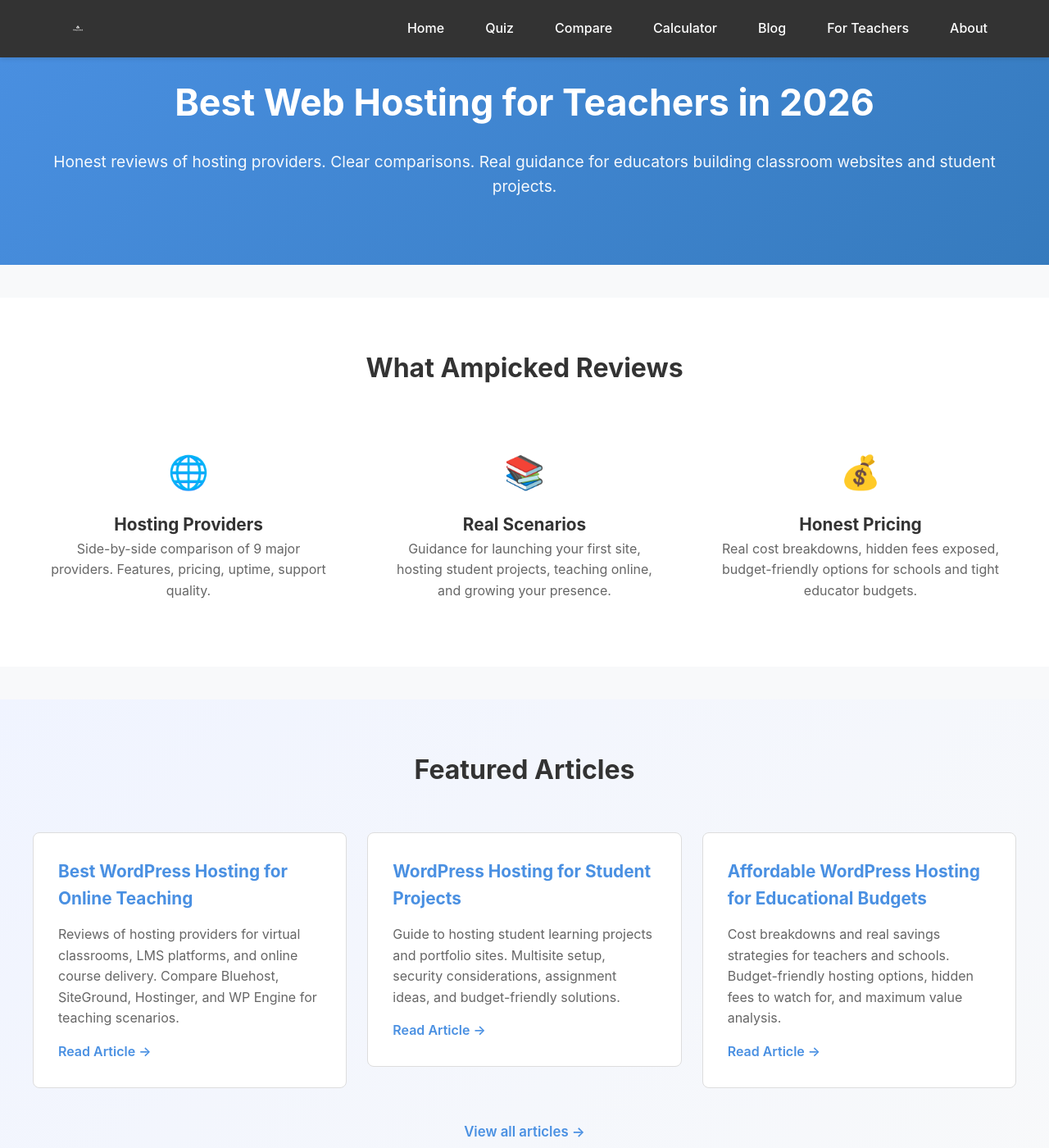
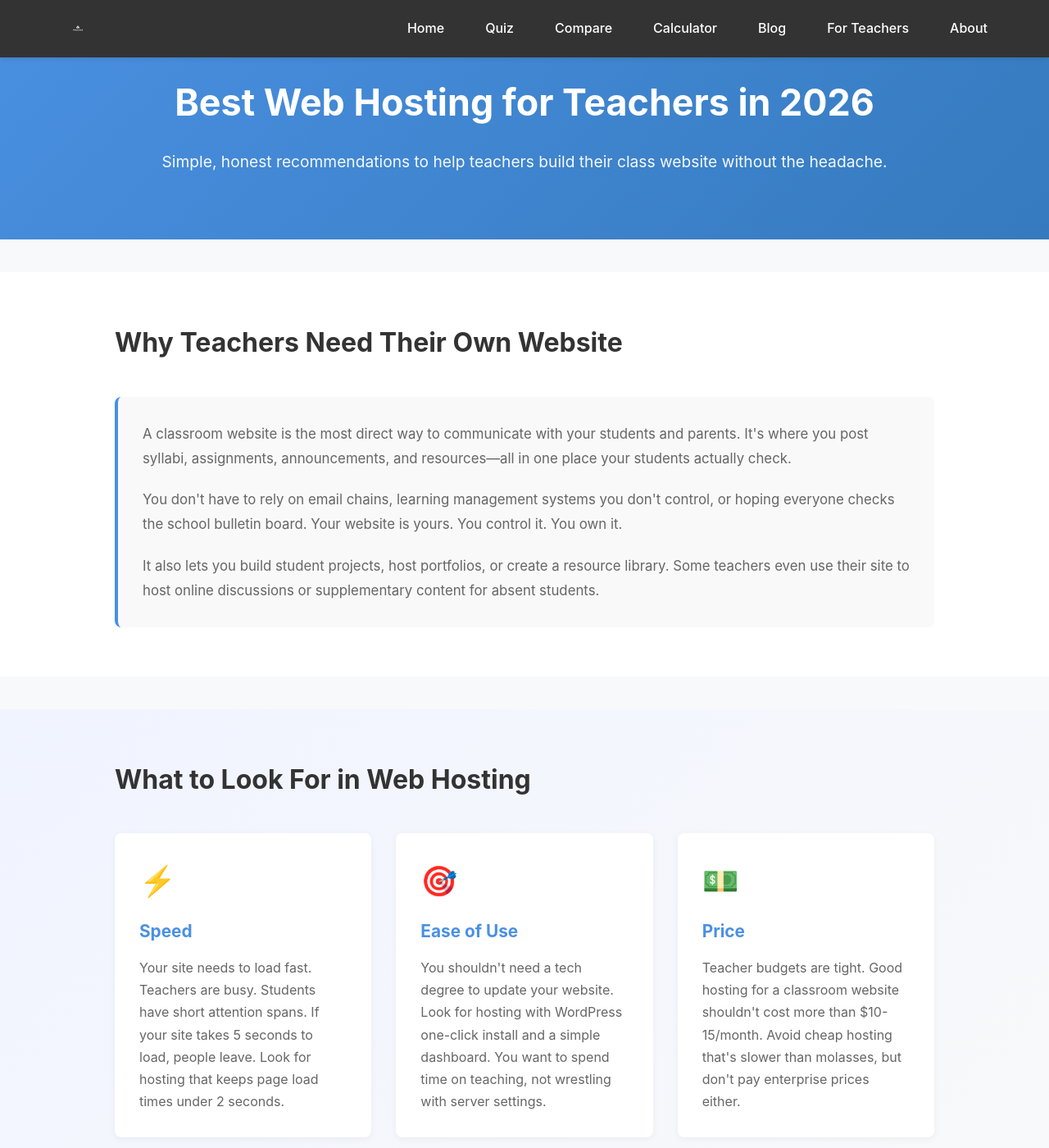
Before and after one commit to PetsUnpluggedArt/ampicked.github.io, a Jekyll site: the page built from index.md, in a window 1280 px wide and 1400 px high. Shown: the whole window at 82% size. Built offline with Jekyll 4.4.1, drawn with Linux system fonts in a browser that asks for light colours; some of the changed text lies outside the part shown.

Commit message:
Update index.md

```diff
--- a/index.md
+++ b/index.md
@@ -1,124 +1,104 @@
 ---
 layout: default
 title: Best Web Hosting for Teachers in 2026 - Ampicked
-description: Honest reviews and comparisons of web hosting for teachers and educators. Find reliable WordPress hosting for classroom websites, student projects, and online teaching.
-keywords: best hosting for teachers, WordPress hosting, teacher website hosting, education hosting
+description: Simple, honest web hosting recommendations for teachers. Find reliable hosting to build your classroom website without the hassle.
+keywords: best hosting for teachers, WordPress hosting, teacher website hosting
 permalink: /
 ---
 
-<!-- HERO: Simple, direct headline -->
+<!-- HERO -->
 <div style="background: linear-gradient(135deg, #4a90e2 0%, #357abd 100%); padding: 80px 20px; margin: -60px -20px 40px -20px; text-align: center; color: white;">
   <div style="max-width: 1200px; margin: 0 auto;">
     <h1 style="font-size: 2.8em; margin: 0 0 20px 0; font-weight: 700;">Best Web Hosting for Teachers in 2026</h1>
-    <p style="font-size: 1.2em; margin: 0; opacity: 0.95;">Honest reviews of hosting providers. Clear comparisons. Real guidance for educators building classroom websites and student projects.</p>
+    <p style="font-size: 1.2em; margin: 0; opacity: 0.95;">Simple, honest recommendations to help teachers build their class website without the headache.</p>
   </div>
 </div>
 
-<!-- What We Review -->
+<!-- Section 1: Why Teachers Need Their Own Website -->
 <div style="background: white; padding: 60px 20px; margin: 0 -20px 40px -20px;">
-  <div style="max-width: 1200px; margin: 0 auto;">
-    <h2 style="text-align: center; color: #333; font-size: 2em; margin-bottom: 50px;">What Ampicked Reviews</h2>
+  <div style="max-width: 1000px; margin: 0 auto;">
+    <h2 style="color: #333; font-size: 2em; margin-bottom: 40px;">Why Teachers Need Their Own Website</h2>
 
-    <div style="display: grid; grid-template-columns: repeat(auto-fit, minmax(280px, 1fr)); gap: 30px;">
-      <div style="text-align: center; padding: 20px;">
-        <div style="font-size: 40px; margin-bottom: 15px;">🌐</div>
-        <h3 style="color: #333; font-size: 1.3em;">Hosting Providers</h3>
-        <p style="color: #666;">Side-by-side comparison of 9 major providers. Features, pricing, uptime, support quality.</p>
+    <div style="background: #f9f9f9; border-left: 4px solid #4a90e2; padding: 30px; border-radius: 8px; line-height: 1.8;">
+      <p style="color: #666; font-size: 1.05em; margin-bottom: 20px;">A classroom website is the most direct way to communicate with your students and parents. It's where you post syllabi, assignments, announcements, and resources—all in one place your students actually check.</p>
+
+      <p style="color: #666; font-size: 1.05em; margin-bottom: 20px;">You don't have to rely on email chains, learning management systems you don't control, or hoping everyone checks the school bulletin board. Your website is yours. You control it. You own it.</p>
+
+      <p style="color: #666; font-size: 1.05em; margin-bottom: 0;">It also lets you build student projects, host portfolios, or create a resource library. Some teachers even use their site to host online discussions or supplementary content for absent students.</p>
+    </div>
+  </div>
+</div>
+
+<!-- Section 2: What to Look For -->
+<div style="background: linear-gradient(135deg, #f0f4ff 0%, #f8f9fa 100%); padding: 60px 20px; margin: 0 -20px 40px -20px;">
+  <div style="max-width: 1000px; margin: 0 auto;">
+    <h2 style="color: #333; font-size: 2em; margin-bottom: 40px;">What to Look For in Web Hosting</h2>
+
+    <div style="display: grid; grid-template-columns: repeat(auto-fit, minmax(300px, 1fr)); gap: 30px;">
+      <div style="background: white; padding: 30px; border-radius: 8px; box-shadow: 0 2px 8px rgba(0,0,0,0.05);">
+        <div style="font-size: 36px; margin-bottom: 15px;">⚡</div>
+        <h3 style="color: #4a90e2; font-size: 1.3em; margin: 0 0 15px 0;">Speed</h3>
+        <p style="color: #666; line-height: 1.7;">Your site needs to load fast. Teachers are busy. Students have short attention spans. If your site takes 5 seconds to load, people leave. Look for hosting that keeps page load times under 2 seconds.</p>
       </div>
 
-      <div style="text-align: center; padding: 20px;">
-        <div style="font-size: 40px; margin-bottom: 15px;">📚</div>
-        <h3 style="color: #333; font-size: 1.3em;">Real Scenarios</h3>
-        <p style="color: #666;">Guidance for launching your first site, hosting student projects, teaching online, and growing your presence.</p>
+      <div style="background: white; padding: 30px; border-radius: 8px; box-shadow: 0 2px 8px rgba(0,0,0,0.05);">
+        <div style="font-size: 36px; margin-bottom: 15px;">🎯</div>
+        <h3 style="color: #4a90e2; font-size: 1.3em; margin: 0 0 15px 0;">Ease of Use</h3>
+        <p style="color: #666; line-height: 1.7;">You shouldn't need a tech degree to update your website. Look for hosting with WordPress one-click install and a simple dashboard. You want to spend time on teaching, not wrestling with server settings.</p>
       </div>
 
-      <div style="text-align: center; padding: 20px;">
-        <div style="font-size: 40px; margin-bottom: 15px;">💰</div>
-        <h3 style="color: #333; font-size: 1.3em;">Honest Pricing</h3>
-        <p style="color: #666;">Real cost breakdowns, hidden fees exposed, budget-friendly options for schools and tight educator budgets.</p>
+      <div style="background: white; padding: 30px; border-radius: 8px; box-shadow: 0 2px 8px rgba(0,0,0,0.05);">
+        <div style="font-size: 36px; margin-bottom: 15px;">💵</div>
+        <h3 style="color: #4a90e2; font-size: 1.3em; margin: 0 0 15px 0;">Price</h3>
+        <p style="color: #666; line-height: 1.7;">Teacher budgets are tight. Good hosting for a classroom website shouldn't cost more than $10-15/month. Avoid cheap hosting that's slower than molasses, but don't pay enterprise prices either.</p>
       </div>
     </div>
   </div>
 </div>
 
-<!-- Featured Articles -->
-<div style="background: linear-gradient(135deg, #f0f4ff 0%, #f8f9fa 100%); padding: 60px 20px; margin: 0 -20px 40px -20px; border-bottom: 2px solid #dee2e6;">
-  <div style="max-width: 1200px; margin: 0 auto;">
-    <h2 style="text-align: center; color: #333; font-size: 2em; margin-bottom: 50px;">Featured Articles</h2>
+<!-- Section 3: Top 3 Hosts -->
+<div style="background: white; padding: 60px 20px; margin: 0 -20px 40px -20px;">
+  <div style="max-width: 1000px; margin: 0 auto;">
+    <h2 style="color: #333; font-size: 2em; margin-bottom: 40px;">Our Top 3 Recommended Hosts for Teachers</h2>
 
-    <div style="display: grid; grid-template-columns: repeat(auto-fit, minmax(300px, 1fr)); gap: 25px;">
-      <a href="/blog/best-hosting-online-teaching/" style="text-decoration: none; color: inherit;">
-        <div style="background: white; border: 1px solid #ddd; border-radius: 8px; padding: 30px; transition: box-shadow 0.3s, transform 0.3s; cursor: pointer;" onmouseover="this.style.boxShadow='0 8px 20px rgba(0,0,0,0.12)'; this.style.transform='translateY(-4px)'" onmouseout="this.style.boxShadow='none'; this.style.transform='none'">
-          <h3 style="margin-top: 0; color: #4a90e2; font-size: 1.3em;">Best WordPress Hosting for Online Teaching</h3>
-          <p style="color: #666; margin: 15px 0; line-height: 1.6;">Reviews of hosting providers for virtual classrooms, LMS platforms, and online course delivery. Compare Bluehost, SiteGround, Hostinger, and WP Engine for teaching scenarios.</p>
-          <div style="color: #4a90e2; font-weight: 600;">Read Article →</div>
-        </div>
-      </a>
+    <div style="display: grid; grid-template-columns: 1fr; gap: 30px;">
 
-      <a href="/blog/wordpress-hosting-student-projects/" style="text-decoration: none; color: inherit;">
-        <div style="background: white; border: 1px solid #ddd; border-radius: 8px; padding: 30px; transition: box-shadow 0.3s, transform 0.3s; cursor: pointer;" onmouseover="this.style.boxShadow='0 8px 20px rgba(0,0,0,0.12)'; this.style.transform='translateY(-4px)'" onmouseout="this.style.boxShadow='none'; this.style.transform='none'">
-          <h3 style="margin-top: 0; color: #4a90e2; font-size: 1.3em;">WordPress Hosting for Student Projects</h3>
-          <p style="color: #666; margin: 15px 0; line-height: 1.6;">Guide to hosting student learning projects and portfolio sites. Multisite setup, security considerations, assignment ideas, and budget-friendly solutions.</p>
-          <div style="color: #4a90e2; font-weight: 600;">Read Article →</div>
-        </div>
-      </a>
+      <!-- Host 1 -->
+      <div style="background: #f9f9f9; border-left: 6px solid #28a745; padding: 35px; border-radius: 8px;">
+        <h3 style="color: #333; font-size: 1.5em; margin: 0 0 15px 0;">1. SiteGround</h3>
+        <p style="color: #666; font-size: 1.05em; line-height: 1.7; margin-bottom: 15px;">Best for most teachers. SiteGround is fast, reliable, and their support team actually answers the phone. They include WordPress pre-installed and their dashboard is teacher-friendly. Around $12/month for a classroom site.</p>
+        <p style="color: #666; font-size: 0.95em; margin: 0;"><strong>Why teachers like it:</strong> Speed is excellent. Support is responsive. No surprises when your site gets more traffic.</p>
+      </div>
 
-      <a href="/blog/affordable-hosting-educational-budgets/" style="text-decoration: none; color: inherit;">
-        <div style="background: white; border: 1px solid #ddd; border-radius: 8px; padding: 30px; transition: box-shadow 0.3s, transform 0.3s; cursor: pointer;" onmouseover="this.style.boxShadow='0 8px 20px rgba(0,0,0,0.12)'; this.style.transform='translateY(-4px)'" onmouseout="this.style.boxShadow='none'; this.style.transform='none'">
-          <h3 style="margin-top: 0; color: #4a90e2; font-size: 1.3em;">Affordable WordPress Hosting for Educational Budgets</h3>
-          <p style="color: #666; margin: 15px 0; line-height: 1.6;">Cost breakdowns and real savings strategies for teachers and schools. Budget-friendly hosting options, hidden fees to watch for, and maximum value analysis.</p>
-          <div style="color: #4a90e2; font-weight: 600;">Read Article →</div>
-        </div>
-      </a>
+      <!-- Host 2 -->
+      <div style="background: #f9f9f9; border-left: 6px solid #0066cc; padding: 35px; border-radius: 8px;">
+        <h3 style="color: #333; font-size: 1.5em; margin: 0 0 15px 0;">2. Hostinger</h3>
+        <p style="color: #666; font-size: 1.05em; line-height: 1.7; margin-bottom: 15px;">Best value. Hostinger is the most affordable option without sacrificing quality. Their interface is clean and simple. Good speed. Solid support. Around $6-8/month if you pay annually.</p>
+        <p style="color: #666; font-size: 0.95em; margin: 0;"><strong>Why teachers like it:</strong> Lowest price without cutting corners. Great for tight school budgets. Still plenty fast.</p>
+      </div>
+
+      <!-- Host 3 -->
+      <div style="background: #f9f9f9; border-left: 6px solid #667eea; padding: 35px; border-radius: 8px;">
+        <h3 style="color: #333; font-size: 1.5em; margin: 0 0 15px 0;">3. Bluehost</h3>
+        <p style="color: #666; font-size: 1.05em; line-height: 1.7; margin-bottom: 15px;">Best if you're just starting. Bluehost is WordPress-recommended, which means they've optimized everything for WordPress sites. Good performance. Easy setup. Around $10-13/month.</p>
+        <p style="color: #666; font-size: 0.95em; margin: 0;"><strong>Why teachers like it:</strong> Straightforward. No confusing options. One-click WordPress setup. Good if you're new to websites.</p>
+      </div>
     </div>
 
-    <div style="text-align: center; margin-top: 40px;">
-      <a href="/blog/" style="color: #4a90e2; text-decoration: none; font-weight: 600; font-size: 1.05em;">View all articles →</a>
+    <div style="background: #e8f4f8; border-left: 4px solid #0066cc; padding: 25px; border-radius: 8px; margin-top: 40px;">
+      <p style="color: #333; font-size: 1em; line-height: 1.7; margin: 0;"><strong>Want a detailed comparison?</strong> Check out our <a href="/comparison/" style="color: #0066cc; text-decoration: none; font-weight: 600;">full hosting comparison</a> for side-by-side features, pricing tiers, and real uptime data.</p>
     </div>
   </div>
 </div>
 
-<!-- Provider Comparison -->
-<div style="background: white; padding: 60px 20px; margin: 0 -20px 40px -20px;">
+<!-- CTA -->
+<div style="background: linear-gradient(135deg, #4a90e2 0%, #357abd 100%); padding: 60px 20px; margin: 0 -20px; text-align: center; color: white;">
   <div style="max-width: 1200px; margin: 0 auto;">
-    <h2 style="text-align: center; color: #333; font-size: 2em; margin-bottom: 20px;">Hosting Provider Comparison</h2>
-    <p style="text-align: center; color: #666; font-size: 1em; margin-bottom: 40px;">Side-by-side comparison of 9 hosting providers. Filter by features, pricing, and use case.</p>
-    <div style="text-align: center;">
-      <a href="/comparison/" style="display: inline-block; padding: 14px 30px; background: #4a90e2; color: white; text-decoration: none; border-radius: 6px; font-weight: 600; transition: background 0.3s;" onmouseover="this.style.background='#357abd'" onmouseout="this.style.background='#4a90e2'">View Full Comparison</a>
+    <h2 style="color: white; font-size: 2em; margin-bottom: 20px;">Ready to get started?</h2>
+    <p style="color: rgba(255,255,255,0.95); font-size: 1.1em; margin-bottom: 30px;">Pick one of these three hosts and you'll have a classroom website up and running in under an hour. No tech skills required.</p>
+    <div>
+      <a href="/comparison/" style="display: inline-block; padding: 16px 40px; background: white; color: #4a90e2; text-decoration: none; border-radius: 6px; font-weight: 700; font-size: 1.05em; margin: 8px; transition: transform 0.3s;" onmouseover="this.style.transform='translateY(-3px)'" onmouseout="this.style.transform='none'">See Full Comparison</a>
+      <a href="/teachers/" style="display: inline-block; padding: 16px 40px; background: transparent; color: white; border: 2px solid white; text-decoration: none; border-radius: 6px; font-weight: 700; font-size: 1.05em; margin: 8px; transition: background 0.3s;" onmouseover="this.style.background='rgba(255,255,255,0.2)'" onmouseout="this.style.background='transparent'">More for Teachers</a>
     </div>
   </div>
 </div>
-
-<!-- Resources for Teachers -->
-<div style="background: linear-gradient(135deg, #f0f4ff 0%, #f8f9fa 100%); padding: 60px 20px; margin: 0 -20px 40px -20px; border-bottom: 2px solid #dee2e6;">
-  <div style="max-width: 1200px; margin: 0 auto;">
-    <h2 style="text-align: center; color: #333; font-size: 2em; margin-bottom: 40px;">Resources for Teachers</h2>
-
-    <div style="background: white; border-radius: 12px; padding: 40px; box-shadow: 0 2px 10px rgba(0,0,0,0.05); max-width: 800px; margin: 0 auto;">
-      <p style="color: #666; line-height: 1.8; font-size: 1.05em; margin-bottom: 25px;"><a href="/teachers/" style="color: #4a90e2; text-decoration: none; font-weight: 600;">Visit the Teachers section</a> for guides designed specifically for educators. Learn how to choose hosting, build your classroom website, manage student projects, and advance your online teaching journey.</p>
-
-      <p style="color: #666; line-height: 1.8; font-size: 1.05em; margin-bottom: 0;">The Teachers section includes real scenarios for different types of educators—from launching your first classroom site to managing school-wide deployments and supporting student projects.</p>
-    </div>
-  </div>
-</div>
-
-<!-- About Ampicked -->
-<div style="background: white; padding: 60px 20px; margin: 0 -20px 40px -20px;">
-  <div style="max-width: 1200px; margin: 0 auto;">
-    <h2 style="text-align: center; color: #333; font-size: 2em; margin-bottom: 40px;">About Ampicked</h2>
-
-    <div style="background: #f9f9f9; border-radius: 12px; padding: 40px; max-width: 900px; margin: 0 auto;">
-      <p style="color: #666; line-height: 1.8; font-size: 1em; margin-bottom: 20px;">Ampicked is a review site for educators. We compare hosting providers honestly and transparently, without affiliate bias or corporate incentives.</p>
-
-      <p style="color: #666; line-height: 1.8; font-size: 1em; margin-bottom: 20px;">Teachers juggle hundreds of responsibilities. They shouldn't have to spend weeks researching hosting. The hosting market is deliberately confusing—hundreds of companies, all claiming to be best, all hiding their real costs.</p>
-
-      <p style="color: #666; line-height: 1.8; font-size: 1em; margin-bottom: 20px;">Educators need honest guidance. Not affiliate recommendations. Not enterprise solutions designed for Fortune 500 companies. Real solutions for real classroom scenarios—from a single teacher's website to a school district managing dozens of sites.</p>
-
-      <p style="color: #666; line-height: 1.8; font-size: 1em; margin-bottom: 0;">Ampicked exists to help teachers choose hosting, build their classroom presence, and manage student projects with confidence. No noise. No hidden agendas. Just straightforward reviews and practical guidance.</p>
-
-      <p style="margin-top: 25px; text-align: center;">
-        <a href="/about/" style="color: #4a90e2; text-decoration: none; font-weight: 600; font-size: 1.05em;">Learn more about Ampicked →</a>
-      </p>
-    </div>
-  </div>
-</div>
```
